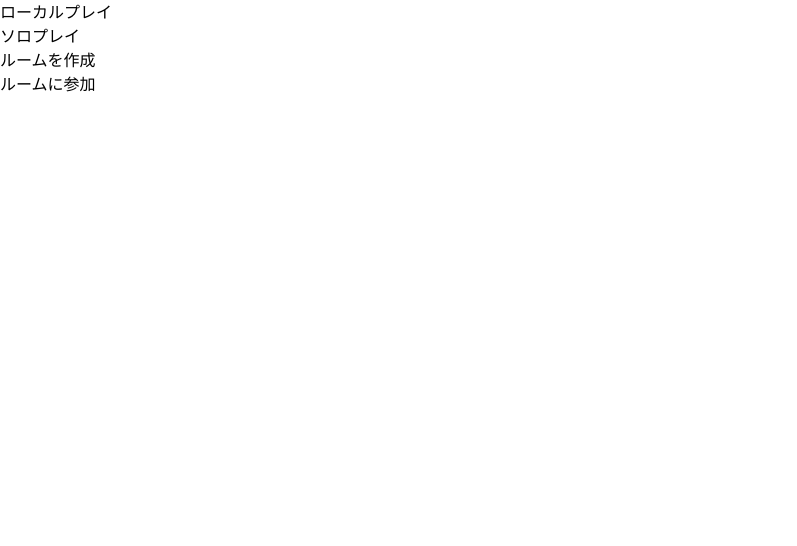
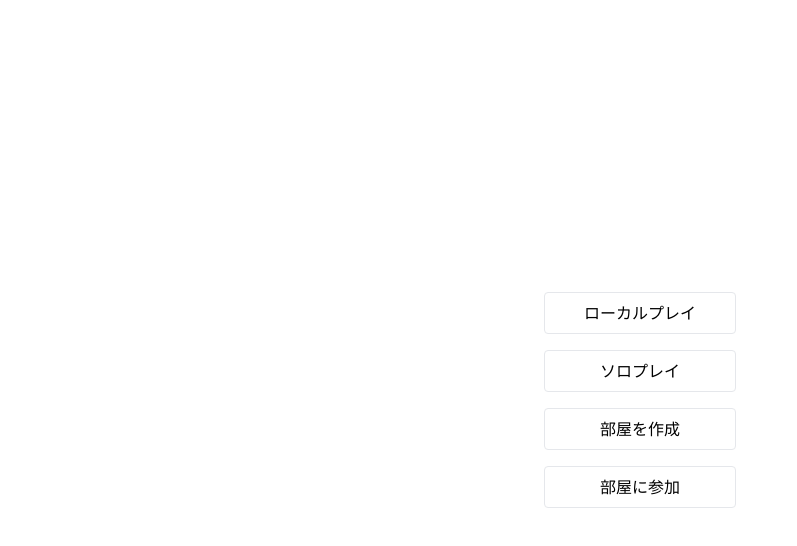
Before and after one commit to murooka/beans-game, a Next.js app in the folder apps/front/: page /t3 in a window 1280 px wide. Shown: the top 546 px of the page, without its empty margins (0-797 px from the left). Built offline with nearby package versions, Linux system fonts and the light colour scheme.

Commit message:
Update design

```diff
--- a/apps/front/src/components/GameArea.tsx
+++ b/apps/front/src/components/GameArea.tsx
@@ -56,7 +56,7 @@ export const GameArea = (props: GameAreaProps) => {
       return "?";
     });
   return (
-    <div className="w-full h-full flex flex-col justify-center items-center gap-y-12">
+    <div className="flex flex-col justify-center items-center gap-y-12">
       <div className="w-48 h-48 border border-gray-700">
         {props.game.cells.map((lineCells, y) => (
           <div key={y} className="flex">
--- /dev/null
+++ b/apps/front/src/components/SystemButton.tsx
@@ -0,0 +1,18 @@
+import clsx from "clsx";
+import type { ComponentProps } from "react";
+
+type SystemButtonProps = ComponentProps<"button">;
+export const SystemButton = ({
+  children,
+  className,
+  ...rest
+}: SystemButtonProps) => {
+  return (
+    <button
+      className={clsx("border rounded px-4 py-2 hover:bg-gray-200", className)}
+      {...rest}
+    >
+      {children}
+    </button>
+  );
+};
--- a/apps/front/src/pages/index.tsx
+++ b/apps/front/src/pages/index.tsx
@@ -2,11 +2,15 @@ import Link from "next/link";
 
 export default function Index() {
   return (
-    <div>
-      <ul>
+    <div className="w-full h-screen">
+      <ul className="w-full h-full flex justify-center items-center">
         <li>
           <Link href="/t3">
-            <a>◯×ゲーム</a>
+            <a>
+              <div className="w-48 h-36 flex justify-center items-center border rounded hover:bg-gray-200">
+                <span className="text-xl tracking-widest">◯×ゲーム</span>
+              </div>
+            </a>
           </Link>
         </li>
       </ul>
--- a/apps/front/src/pages/t3/index.tsx
+++ b/apps/front/src/pages/t3/index.tsx
@@ -1,25 +1,35 @@
 import Link from "next/link";
+
+import { SystemButton } from "../../components/SystemButton";
 
 export default function TicTacToeIndex() {
   return (
-    <div>
-      <ul>
-        <li>
+    <div className="w-full h-screen">
+      <ul className="w-full h-full flex flex-col justify-center items-center gap-y-4">
+        <li className="w-48">
           <Link href="/t3/local">
-            <a>ローカルプレイ</a>
+            <a>
+              <SystemButton className="w-full">ローカルプレイ</SystemButton>
+            </a>
           </Link>
         </li>
-        <li>
+        <li className="w-48">
           <Link href="/t3/solo">
-            <a>ソロプレイ</a>
+            <a>
+              <SystemButton className="w-full">ソロプレイ</SystemButton>
+            </a>
           </Link>
         </li>
-        <li>
+        <li className="w-48">
           <Link href="/t3/rooms/new">
-            <a>ルームを作成</a>
+            <a>
+              <SystemButton className="w-full">部屋を作成</SystemButton>
+            </a>
           </Link>
         </li>
-        <li>ルームに参加</li>
+        <li className="w-48">
+          <SystemButton className="w-full">部屋に参加</SystemButton>
+        </li>
       </ul>
     </div>
   );
--- a/apps/front/src/pages/t3/local.tsx
+++ b/apps/front/src/pages/t3/local.tsx
@@ -7,7 +7,7 @@ export default function TicTacToeLocal() {
   const [game, setGame] = useState(new Game());
   const onPut = (y: number, x: number) => setGame(game.put(y, x));
   return (
-    <div className="w-full h-screen">
+    <div className="w-full h-screen flex justify-center items-center">
       <GameArea game={game} onPut={onPut} canMutate />
     </div>
   );
--- a/apps/front/src/pages/t3/rooms/[roomId].tsx
+++ b/apps/front/src/pages/t3/rooms/[roomId].tsx
@@ -63,8 +63,10 @@ export default function TicTacToeRoomsId(props: Props) {
   const getPlayerName = (_: string): string =>
     _ === playerId ? "あなた" : "あいて";
 
+  const roomUrl = `/t3/rooms/${props.roomId}`;
+
   return game ? (
-    <div>
+    <div className="w-full h-screen flex justify-center items-center">
       <GameArea
         game={game}
         canMutate={playerId === game.turnPlayerId}
@@ -73,9 +75,16 @@ export default function TicTacToeRoomsId(props: Props) {
       />
     </div>
   ) : (
-    <div>
-      <div>waiting</div>
-      <div>Room ID : {props.roomId}</div>
+    <div className="w-full h-screen flex flex-col justify-center items-center">
+      <div>参加者待ち</div>
+      <div className="mt-2 flex">
+        <input
+          type="text"
+          readOnly
+          value={roomUrl}
+          className="border rounded px-2 py-1"
+        />
+      </div>
     </div>
   );
 }
--- a/apps/front/src/pages/t3/rooms/new.tsx
+++ b/apps/front/src/pages/t3/rooms/new.tsx
@@ -3,6 +3,8 @@ import { useEffect } from "react";
 import type { Socket } from "socket.io-client";
 import { io } from "socket.io-client";
 import type { ClientToServerEvents, ServerToClientEvents } from "t3";
+
+import { SystemButton } from "../../../components/SystemButton";
 
 const socket: Socket<ServerToClientEvents, ClientToServerEvents> = io(
   "http://localhost:4000"
@@ -25,8 +27,8 @@ export default function TicTacToeRoomsNew() {
     socket.emit("t3/create-room");
   };
   return (
-    <div>
-      <button onClick={onClick}>ルームを作成</button>
+    <div className="w-full h-screen flex justify-center items-center">
+      <SystemButton onClick={onClick}>ルームを作成</SystemButton>
     </div>
   );
 }
--- a/apps/front/src/pages/t3/solo.tsx
+++ b/apps/front/src/pages/t3/solo.tsx
@@ -28,7 +28,7 @@ export default function TicTacToeSolo() {
     return playerId === game.players[0].id ? "あなた" : "あいて";
   };
   return (
-    <div className="w-full h-screen">
+    <div className="w-full h-screen flex justify-center items-center">
       <GameArea
         game={game}
         onPut={onPut}
```
Also changed, not shown: 1 other file (tests, documents, lock files or other folders).
